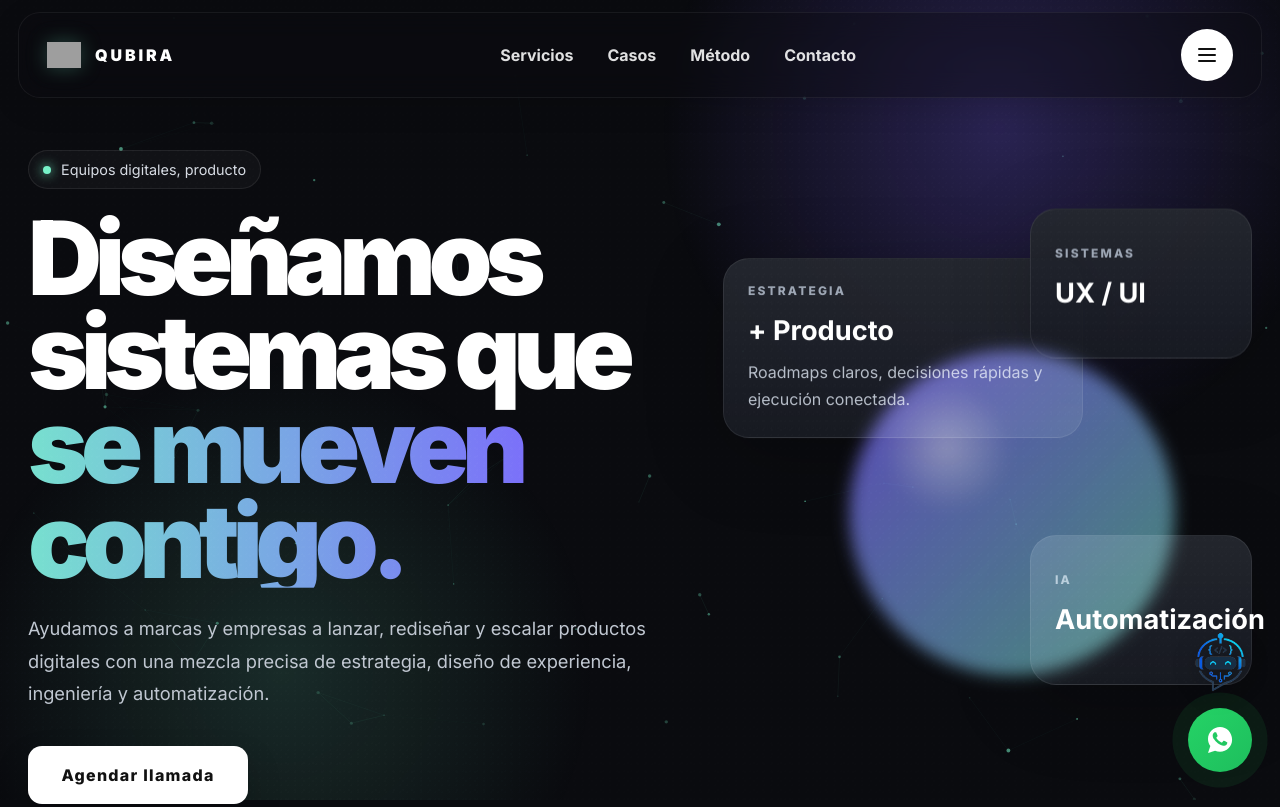
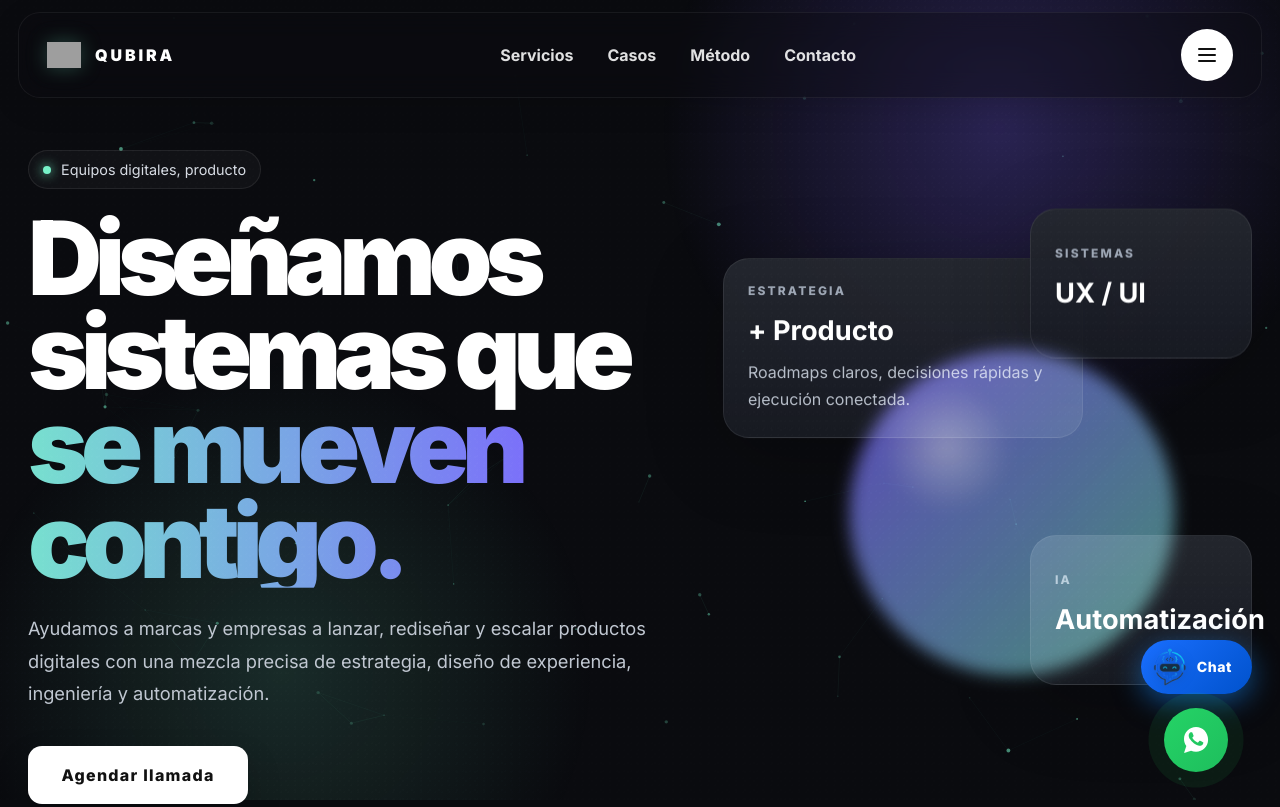
Before and after one commit to qubira/QUBIRA, a website: page public/Index.html in a window 1280 px wide. Shown: the top 807 px of the page. Drawn offline with Linux system fonts and the light colour scheme; grey boxes are pictures that could not be loaded.

Commit message:
feat: botón chatbot estilo píldora con logo + etiqueta Chat
- Botón: forma píldora (border-radius 999px) con gradiente azul
- Logo 38px al costado izquierdo + texto 'Chat' en blanco
- Hover: sube con scale + logo rota levemente
- Pulse animation restaurada

```diff
--- a/public/Index.html
+++ b/public/Index.html
@@ -405,6 +405,7 @@
           alt="Chat QUBIRA"
           class="chatbot-float-img"
         />
+        <span class="chatbot-float-label">Chat</span>
       </button>
 
       <a
--- a/public/styles.css
+++ b/public/styles.css
@@ -1271,25 +1271,42 @@ img{ max-width:100%; display:block; }
    LOGO EN BOTÓN FLOTANTE Y HEADER DEL CHATBOT
    ============================================================ */
 
-/* ── Botón flotante: sin fondo, solo la imagen ── */
+/* ── Botón flotante: píldora con logo + texto "Chat" ── */
 .floating-actions .chatbot-float {
-  background: transparent !important;
-  box-shadow: none !important;
-  animation: none !important;
-  width: 64px !important;
-  height: 64px !important;
+  background: linear-gradient(135deg, #1a6fff, #0052cc) !important;
+  border-radius: 999px !important;
+  width: auto !important;
+  height: 54px !important;
+  padding: 0 20px 0 10px !important;
+  flex-direction: row !important;
+  gap: 8px !important;
+  box-shadow: 0 8px 28px rgba(22,140,255,.5) !important;
+  animation: chatBtnPulse 3s ease-in-out infinite !important;
+}
+.floating-actions .chatbot-float:hover {
+  transform: translateY(-4px) scale(1.04) !important;
+  box-shadow: 0 14px 36px rgba(22,140,255,.65) !important;
 }
 .chatbot-float-img {
-  width: 64px;
-  height: 64px;
+  width: 38px;
+  height: 38px;
   object-fit: contain;
   display: block;
-  filter: drop-shadow(0 4px 12px rgba(0,0,0,.35));
-  transition: transform .3s ease, filter .3s ease;
+  flex-shrink: 0;
+  filter: drop-shadow(0 2px 6px rgba(0,0,0,.2));
+  transition: transform .3s ease;
+}
+.chatbot-float-label {
+  font-family: "Inter", sans-serif;
+  font-size: .88rem;
+  font-weight: 800;
+  color: #ffffff;
+  letter-spacing: .04em;
+  white-space: nowrap;
+  line-height: 1;
 }
 .floating-actions .chatbot-float:hover .chatbot-float-img {
-  transform: scale(1.1);
-  filter: drop-shadow(0 6px 18px rgba(0,0,0,.45));
+  transform: rotate(-8deg) scale(1.08);
 }
 
 /* ── Header del chatbot: logo al costado del texto ── */
```
